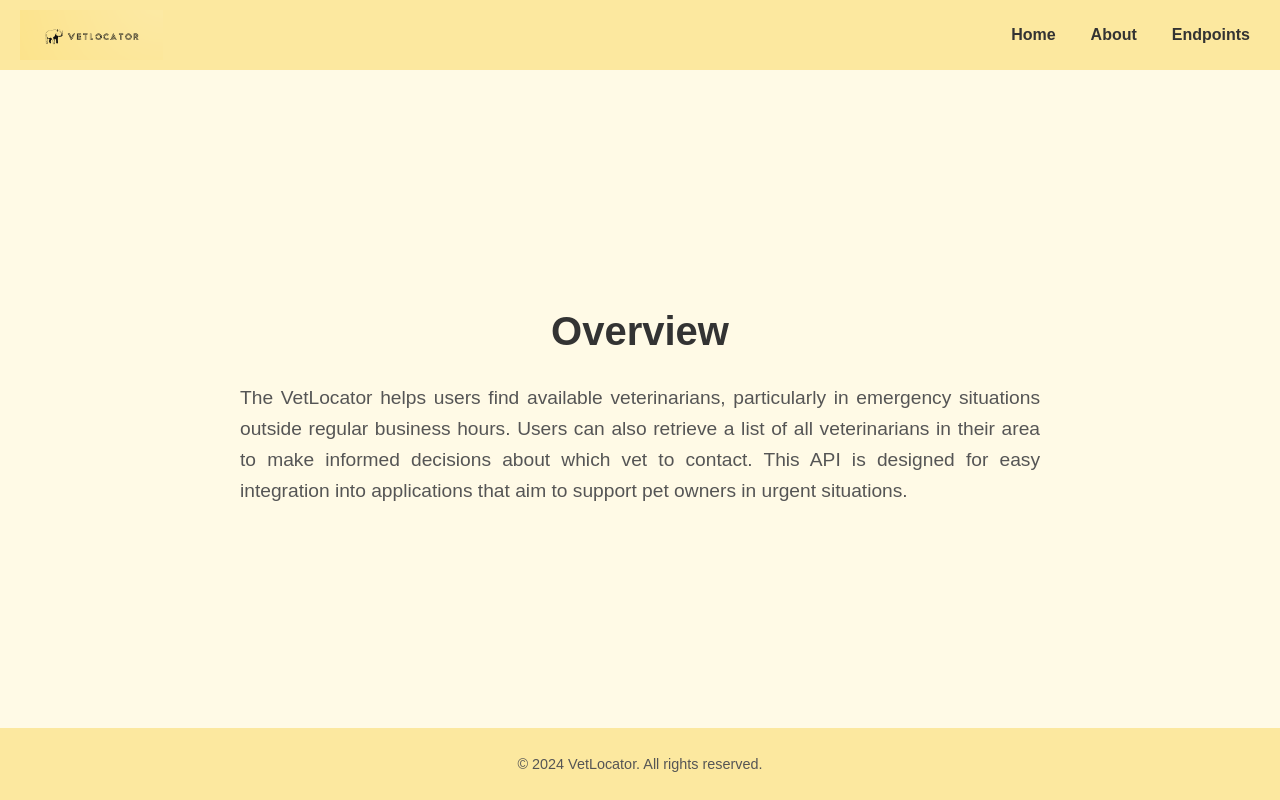
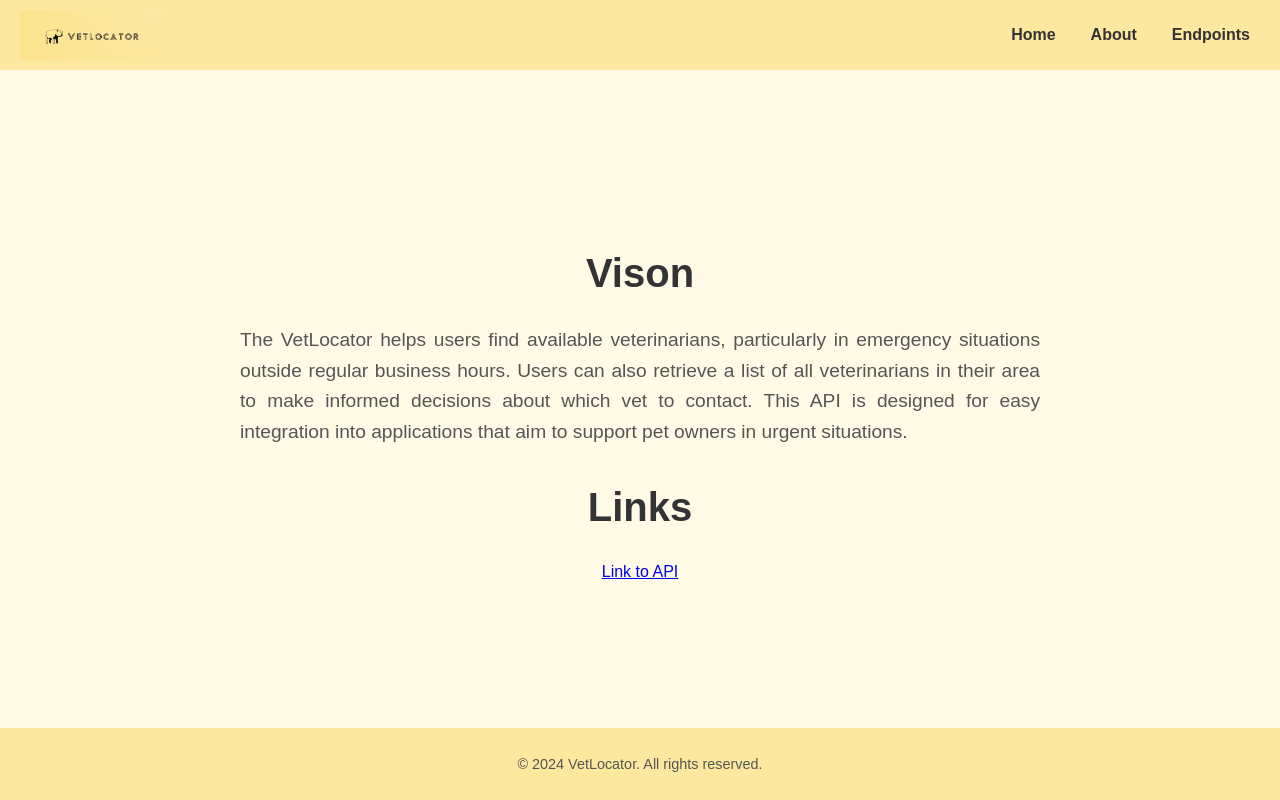
Before and after one commit to FeliciaFavrholdt/VetLocator_frontend, a React (Vite) app: page /about in a window 1280 px wide. Built offline with nearby package versions, Linux system fonts and the light colour scheme.

Commit message:
changes about page - adding styled components

```diff
--- a/src/pages/About.jsx
+++ b/src/pages/About.jsx
@@ -1,3 +1,4 @@
+import { NavLink } from "react-router";
 import styled from "styled-components";
 
 const AboutContainer = styled.div`
@@ -24,7 +25,7 @@ const AboutDescription = styled.p`
 function About() {
   return (
     <AboutContainer>
-      <AboutTitle>Overview</AboutTitle>
+      <AboutTitle>Vison</AboutTitle>
       <AboutDescription>
         The VetLocator helps users find available veterinarians, particularly in
         emergency situations outside regular business hours. Users can also
@@ -33,6 +34,9 @@ function About() {
         integration into applications that aim to support pet owners in urgent
         situations.
       </AboutDescription>
+
+      <AboutTitle>Links</AboutTitle>
+      <NavLink to="">Link to API</NavLink>
     </AboutContainer>
   );
 }
```
